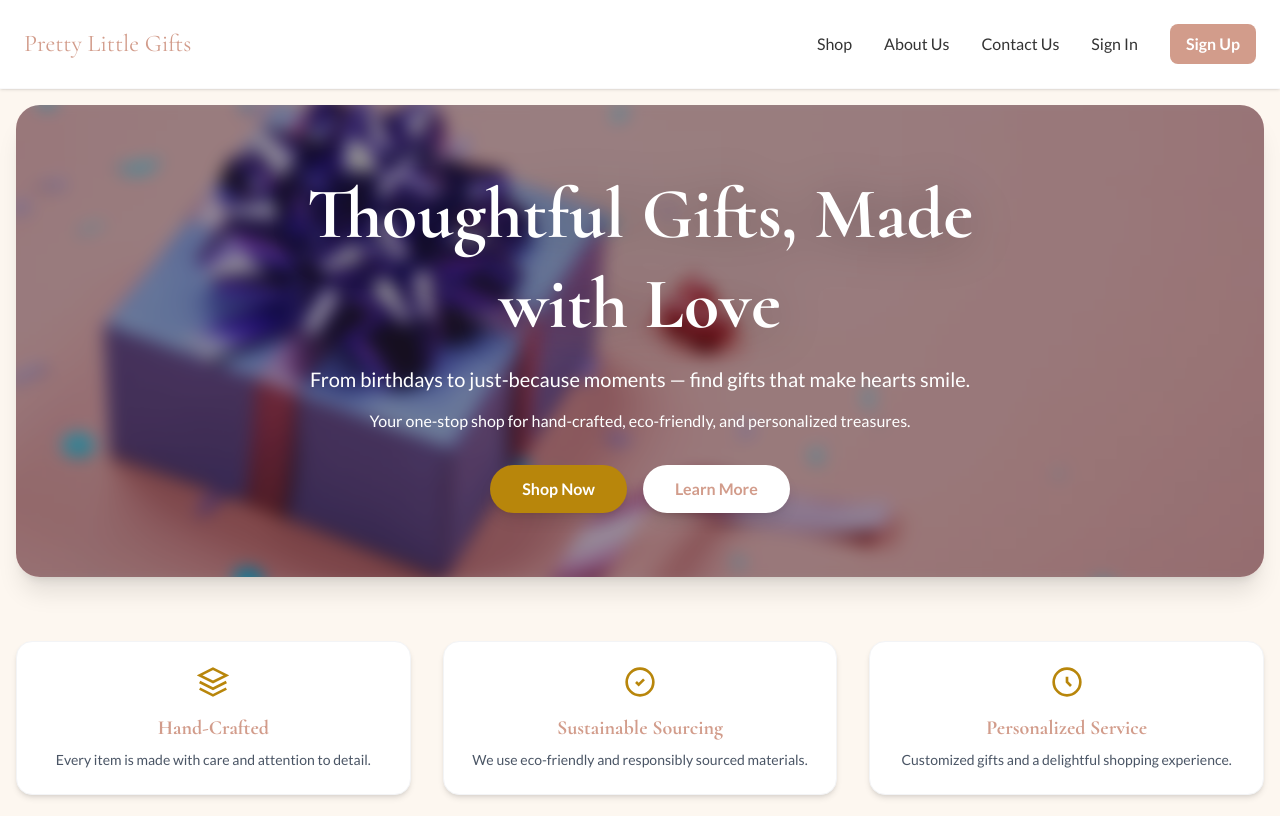
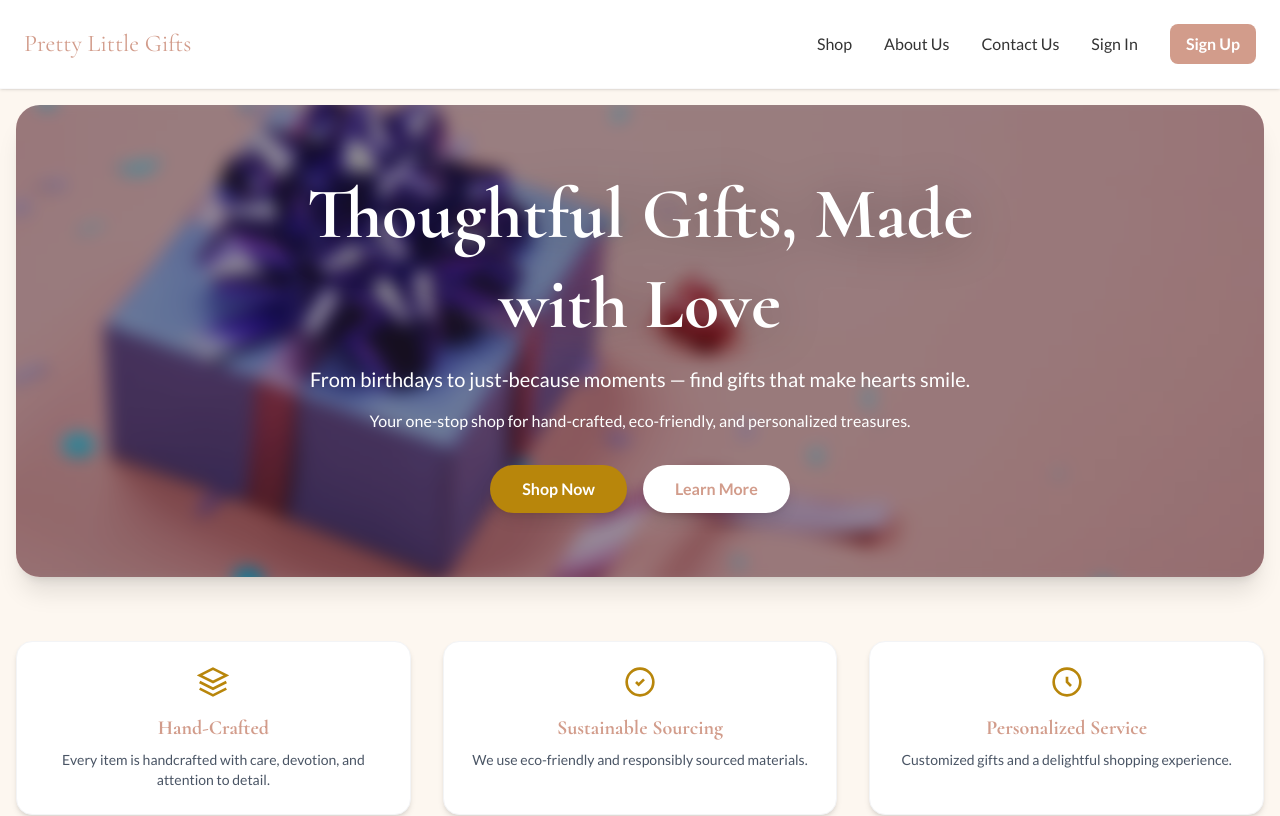
Before and after one commit to ArpanUpreti1/PrettyLittleGIfts, a React (Vite) app: page / in a window 1280 px wide. Shown: the top 816 px of the page. Built offline with nearby package versions, Linux system fonts and the light colour scheme; no server answers.

Commit message:
docs(hero): emphasize handcrafted aspect in USP section

```diff
--- a/src/assets/components/HeroSection.jsx
+++ b/src/assets/components/HeroSection.jsx
@@ -31,7 +31,7 @@ const HeroSection = () => {
         </svg>
       ),
       title: 'Hand-Crafted',
-      description: 'Every item is made with care and attention to detail.',
+      description: 'Every item is handcrafted with care, devotion, and attention to detail.',
     },
     {
       icon: (
```
